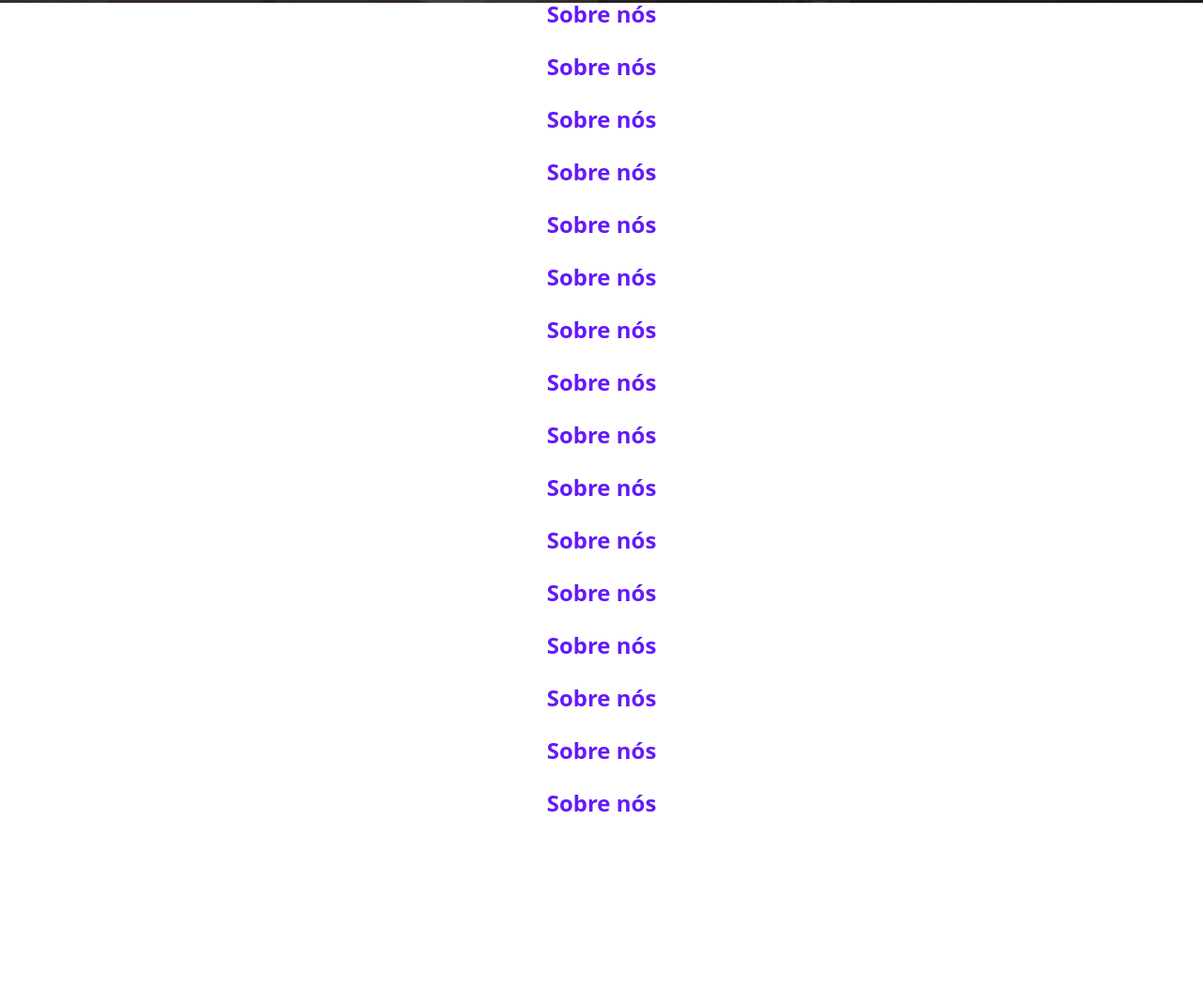
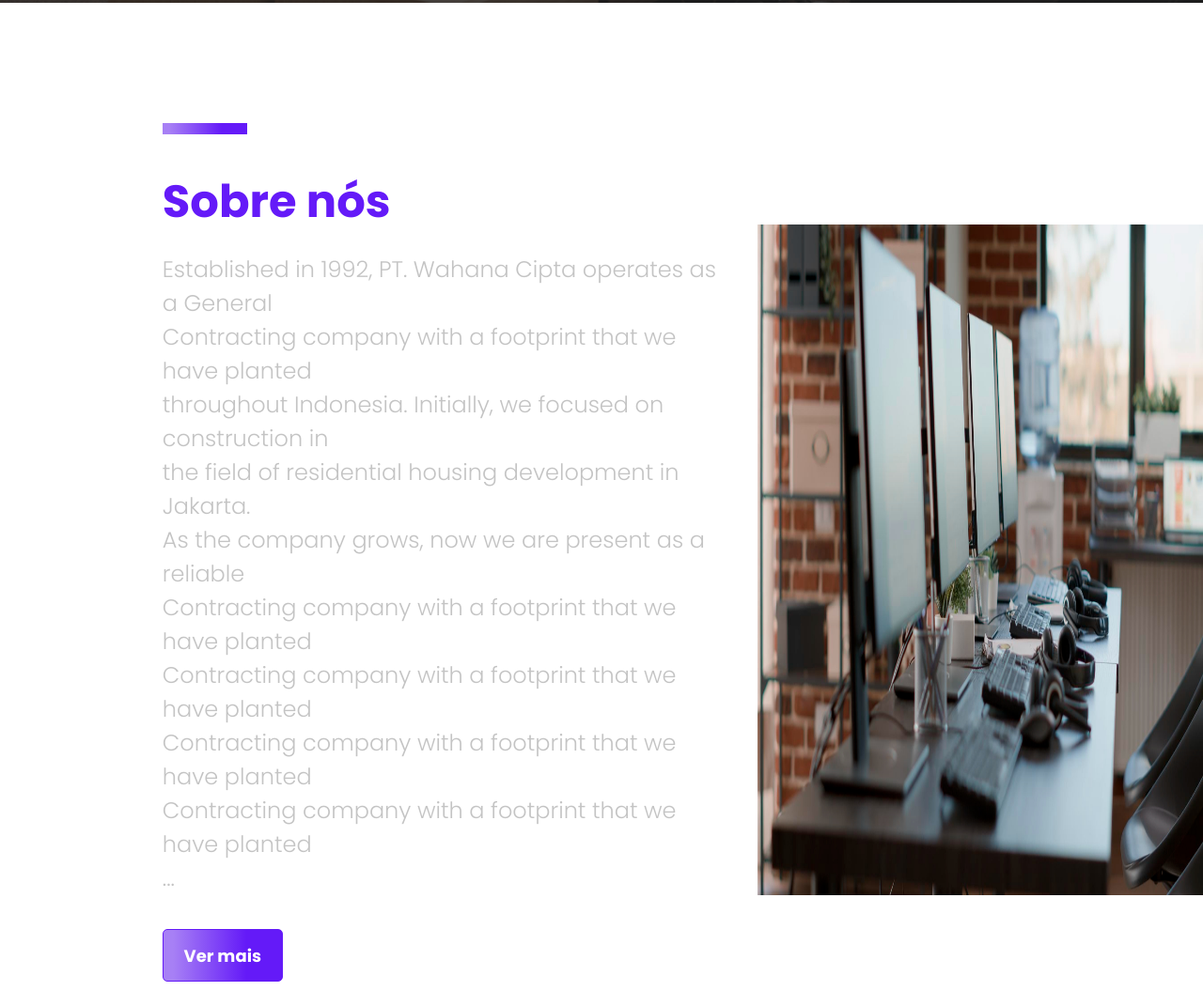
Before and after one commit to CodingLifee/CodingLife, a plain HTML site: page Index.html in a window 1280 px wide. Shown: the part 797-1852 px from the top of the page at 94% size. Before the commit the page ends 1696 px from the top, so only its background shows below. Drawn offline with Linux system fonts and the light colour scheme.

Commit message:
Criação da página Sobre Nos

```diff
--- a/Index.html
+++ b/Index.html
@@ -58,24 +58,34 @@
 
     </div>
     <section class="container-sobre" id="sobrenos">
-        <h1 class="teste">Sobre nós</h1>
-        <h1 class="teste">Sobre nós</h1>
-        <h1 class="teste">Sobre nós</h1>
-        <h1 class="teste">Sobre nós</h1>
-        <h1 class="teste">Sobre nós</h1>
-        <h1 class="teste">Sobre nós</h1>
-        <h1 class="teste">Sobre nós</h1>
-        <h1 class="teste">Sobre nós</h1>
-        <h1 class="teste">Sobre nós</h1>
-        <h1 class="teste">Sobre nós</h1>
-        <h1 class="teste">Sobre nós</h1>
-        <h1 class="teste">Sobre nós</h1>
-        <h1 class="teste">Sobre nós</h1>
-        <h1 class="teste">Sobre nós</h1>
-        <h1 class="teste">Sobre nós</h1>
-        <h1 class="teste">Sobre nós</h1>
+        <hr class="linha-roxa">
+        <h1 class="titulo-SobreNos">Sobre nós</h1>
+        <div class="container-sobrenos">
+            <p class="his-sobrenos">Established in 1992, PT. Wahana Cipta operates as a General <br>
+                Contracting company with a footprint that we have planted <br>
+                throughout Indonesia. Initially, we focused on construction in <br>
+                the field of residential housing development in Jakarta.<br>
+                As the company grows, now we are present as a reliable <br>
+                Contracting company with a footprint that we have planted <br>
+                Contracting company with a footprint that we have planted <br>
+                Contracting company with a footprint that we have planted <br>
+                Contracting company with a footprint that we have planted <br> <span id="ellipsis">...</span>
+                <span class="extra-text">Este é o texto adicional que será mostrado quando o botão <br> "Ver mais" for clicado.</span>
+            </p>
+            <img class="imgSobreNos" src="img/office.jpg" alt="Office">
+        </div>
+        <button id="verMaisBtn" class="btn-VerMais">Ver mais</button>
     </section>
 
-
+    <section class="container-servicos" id="servicos">
+        <hr class="linha-roxa">
+        <h1 class="titulo-SobreNos">Nossos serviços</h1>
+        <div class="container-servicos">
+            <p class="his-sobrenos">Bem-vindo à nossa plataforma de serviços excepcionais!
+            Na Codding Life, estamos dedicados a fornecer soluções de primeira linha
+            que atendam às necessidades específicas de cada cliente.
+            </p>
+        </div>
+    </section>
 </body>
 </html>
--- a/css/style.css
+++ b/css/style.css
@@ -4,20 +4,6 @@
     font-weight: 700;
     font-size: 70px;
     line-height: 82px;
-}
-
-.titulo-home1{
-    color: var(--fundo-branco);
-    font-family: "Poppins", sans-serif;
-    font-weight: 700;
-    font-size: 80px;
-}
-
-.titulo-home2{
-    color: var(--fundo-branco);
-    font-family: "Poppins", sans-serif;
-    font-weight: 700;
-    font-size: 80px;
 }
 
 .sub-home{
@@ -92,11 +78,64 @@
    /*line-height: 36px; */
 }
 
-.teste{
+.container-sobrenos{
+    display: flex;
+    flex-direction: row;
+}
+.linha-roxa {
+    height: 12px;
+    border: 4px  transparent;
+    background: linear-gradient(to right, #A780F5 8%, #641AF8 70%);
+    border-radius: inherit; /* Mantém a borda arredondada, se aplicável */
+    width: 90px;
+    margin-top: 10%; /* Ajuste conforme necessário para o espaço superior */
+    margin-left: 13.5%; /* Alinha ao lado esquerdo da página */
+}
+.titulo-SobreNos{
     color: var(--sub-roxo);
-    font-family: 'Open Sans', sans-serif;
+    font-family: "Poppins", sans-serif;
     font-weight: 700;
+    font-size: 48px;
+    padding-left: 13.5%;
+    padding-top: 40px;
+}
+.his-sobrenos{
+    color: #c4c4c4;
+    font-family: "Poppins", sans-serif;
+    font-weight: 300;
     font-size: 24px;
-    text-align: center;
-    padding-bottom: 32px;
+   line-height: 36px;
+    padding-top: 30px;
+    padding-left: 13.5%;
+    padding-right: 36px;
 }
+.extra-text {
+    display: none; /* Esconde o texto extra inicialmente */
+}
+
+.imgSobreNos{
+    width: 37%;
+    height: auto;
+}
+.btn-VerMais{
+    border: 1px solid var(--sub-roxo);/* grossura da borda, tipo da borda, cor */
+    border-radius: 5px;
+    background: linear-gradient(to right, #A780F5 08%, #641AF8 70%);
+    width: 10%;
+    height: 56px;
+    color: var(--fundo-branco);
+    font-family: "Poppins", sans-serif;
+    font-size: 18px;
+    font-weight: 700;
+    margin-top: 36px;
+    transition: transform 0.3s ease; /* Adiciona uma transição suave */
+    margin-left: 13.5%;
+}
+
+.btn-VerMais:hover {
+    border: none; /* Remove a borda */
+    color: var(--fundo-branco);
+    cursor: pointer;
+    transform: scale(1.1); /* Aumenta o tamanho do botão */
+
+}
--- a/js/script.js
+++ b/js/script.js
@@ -5,3 +5,16 @@ document.addEventListener('DOMContentLoaded', function() {
         });
     });
 });
+
+document.addEventListener('DOMContentLoaded', function() {
+    document.getElementById('verMaisBtn').addEventListener('click', function() {
+        var extraText = document.querySelector('.extra-text');
+        var ellipsis = document.getElementById('ellipsis');
+
+        if (extraText.style.display === 'none' || extraText.style.display === '') {
+            extraText.style.display = 'inline';
+            ellipsis.style.display = 'none'; // Esconde o "..."
+            this.style.display = 'none'; // Esconde o botão
+        }
+    });
+});
```
Also changed, not shown: img/office.jpg (added).
